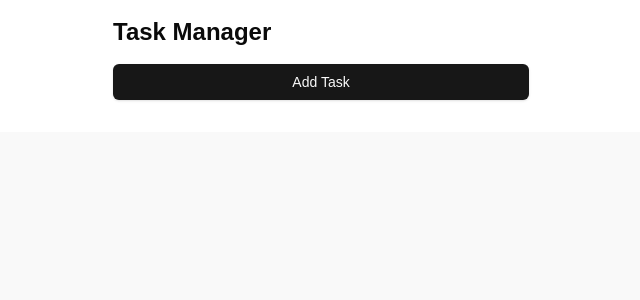
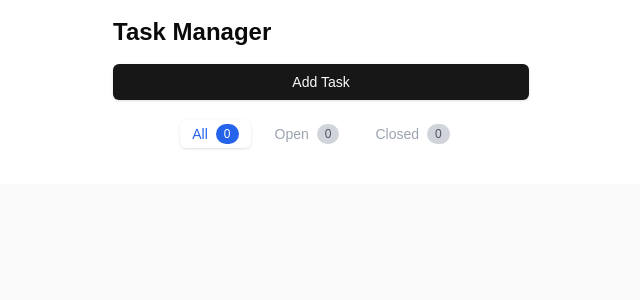
Before and after one commit to vivekmakwana01/task-manager, a Next.js app: page / in a window 1280 px wide. Shown: the top 300 px of the page, without its empty margins (319-959 px from the left). Built offline with nearby package versions, Linux system fonts and the light colour scheme.

Commit message:
added tabs

```diff
--- a/app/globals.css
+++ b/app/globals.css
@@ -4,6 +4,7 @@
 
 :root {
     background-color: #F9F9F9;
+    --bg-color: #F9F9F9;
 }
 
 @media (prefers-color-scheme: dark) {
--- a/app/page.tsx
+++ b/app/page.tsx
@@ -3,18 +3,60 @@
 import { useTaskStore } from "@/store/useTaskStore";
 import TaskCard from "@/components/TaskCard";
 import AddTaskModal from "@/components/AddTaskModal";
+import { useState } from "react";
+import { Tabs, TabsContent, TabsList, TabsTrigger } from "@/components/ui/tabs";
 
 export default function Home() {
-    const { tasks, toggleTask, removeTask } = useTaskStore();
+    const { tasks } = useTaskStore();
+    const [filter, setFilter] = useState<"all" | "open" | "closed">("all");
 
     return (
         <main className="max-w-md mx-auto p-4">
-            <div></div>
             <h1 className="text-2xl font-bold mb-4">Task Manager</h1>
+            <AddTaskModal />
+            <Tabs defaultValue="all" onChange={(val) => setFilter(val as any)}>
+                <TabsList className="flex gap-3 rounded-lg mt-4 bg-white">
+                    <TabsTrigger
+                        value="all"
+                        className="flex items-center gap-2 font-medium data-[state=active]:text-blue-600"
+                    >
+                        <span>All</span>
+                        <span className="bg-blue-600 text-white text-xs px-2 py-0.5 rounded-full data-[state=inactive]:bg-gray-200 data-[state=inactive]:text-gray-500">
+                            {tasks.length}
+                        </span>
+                    </TabsTrigger>
 
-            <AddTaskModal />
+                    <TabsTrigger
+                        value="open"
+                        className="flex items-center gap-2 font-medium data-[state=active]:text-black data-[state=inactive]:text-gray-400"
+                    >
+                        Open
+                        <span className="bg-gray-300 text-gray-600 text-xs px-2 py-0.5 rounded-full">
+                            {tasks.filter((task) => !task.completed).length}
+                        </span>
+                    </TabsTrigger>
 
-            <TaskCard tasks={tasks} />
+                    <TabsTrigger
+                        value="closed"
+                        className="flex items-center gap-2 font-medium data-[state=active]:text-black data-[state=inactive]:text-gray-400"
+                    >
+                        Closed
+                        <span className="bg-gray-300 text-gray-600 text-xs px-2 py-0.5 rounded-full">
+                            {tasks.filter((task) => task.completed).length}
+                        </span>
+                    </TabsTrigger>
+                </TabsList>
+
+                <TabsContent value="all">
+                    <TaskCard tasks={tasks} />
+                </TabsContent>
+                <TabsContent value="open">
+                    <TaskCard tasks={tasks.filter((task) => !task.completed)} />
+                </TabsContent>
+                <TabsContent value="closed">
+                    <TaskCard tasks={tasks.filter((task) => task.completed)} />
+                </TabsContent>
+            </Tabs>
         </main>
     );
 }
--- /dev/null
+++ b/components/ui/tabs.tsx
@@ -0,0 +1,55 @@
+"use client"
+
+import * as React from "react"
+import * as TabsPrimitive from "@radix-ui/react-tabs"
+
+import { cn } from "@/lib/utils"
+
+const Tabs = TabsPrimitive.Root
+
+const TabsList = React.forwardRef<
+  React.ElementRef<typeof TabsPrimitive.List>,
+  React.ComponentPropsWithoutRef<typeof TabsPrimitive.List>
+>(({ className, ...props }, ref) => (
+  <TabsPrimitive.List
+    ref={ref}
+    className={cn(
+      "inline-flex h-9 items-center justify-center rounded-lg bg-muted p-1 text-muted-foreground",
+      className
+    )}
+    {...props}
+  />
+))
+TabsList.displayName = TabsPrimitive.List.displayName
+
+const TabsTrigger = React.forwardRef<
+  React.ElementRef<typeof TabsPrimitive.Trigger>,
+  React.ComponentPropsWithoutRef<typeof TabsPrimitive.Trigger>
+>(({ className, ...props }, ref) => (
+  <TabsPrimitive.Trigger
+    ref={ref}
+    className={cn(
+      "inline-flex items-center justify-center whitespace-nowrap rounded-md px-3 py-1 text-sm font-medium ring-offset-background transition-all focus-visible:outline-none focus-visible:ring-2 focus-visible:ring-ring focus-visible:ring-offset-2 disabled:pointer-events-none disabled:opacity-50 data-[state=active]:bg-background data-[state=active]:text-foreground data-[state=active]:shadow",
+      className
+    )}
+    {...props}
+  />
+))
+TabsTrigger.displayName = TabsPrimitive.Trigger.displayName
+
+const TabsContent = React.forwardRef<
+  React.ElementRef<typeof TabsPrimitive.Content>,
+  React.ComponentPropsWithoutRef<typeof TabsPrimitive.Content>
+>(({ className, ...props }, ref) => (
+  <TabsPrimitive.Content
+    ref={ref}
+    className={cn(
+      "mt-2 ring-offset-background focus-visible:outline-none focus-visible:ring-2 focus-visible:ring-ring focus-visible:ring-offset-2",
+      className
+    )}
+    {...props}
+  />
+))
+TabsContent.displayName = TabsPrimitive.Content.displayName
+
+export { Tabs, TabsList, TabsTrigger, TabsContent }
--- a/package.json
+++ b/package.json
@@ -14,6 +14,7 @@
     "@radix-ui/react-dialog": "^1.1.6",
     "@radix-ui/react-popover": "^1.1.5",
     "@radix-ui/react-slot": "^1.1.2",
+    "@radix-ui/react-tabs": "^1.1.3",
     "class-variance-authority": "^0.7.1",
     "clsx": "^2.1.1",
     "date-fns": "^4.1.0",
```
Also changed, not shown: 1 other file (tests, documents, lock files or other folders).
